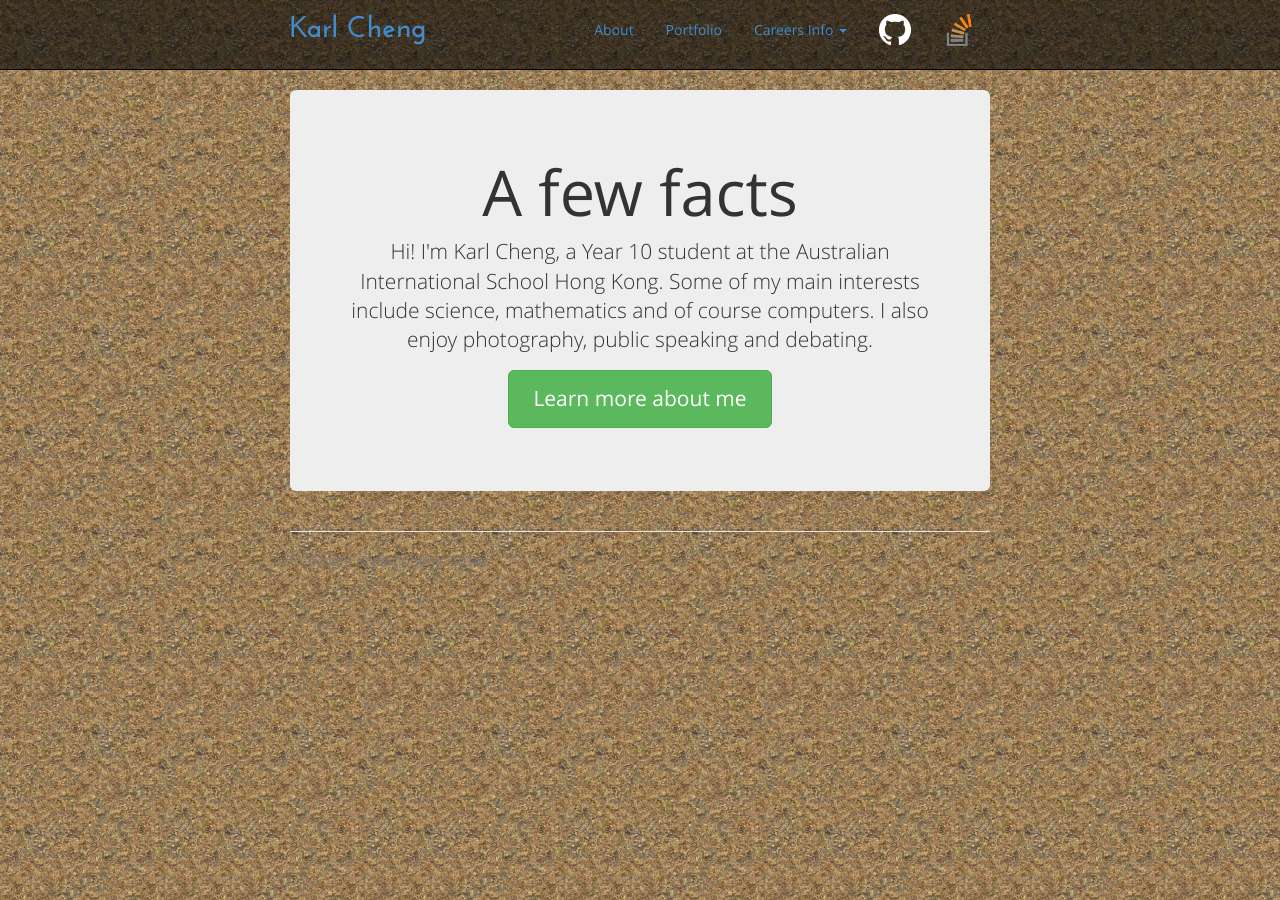
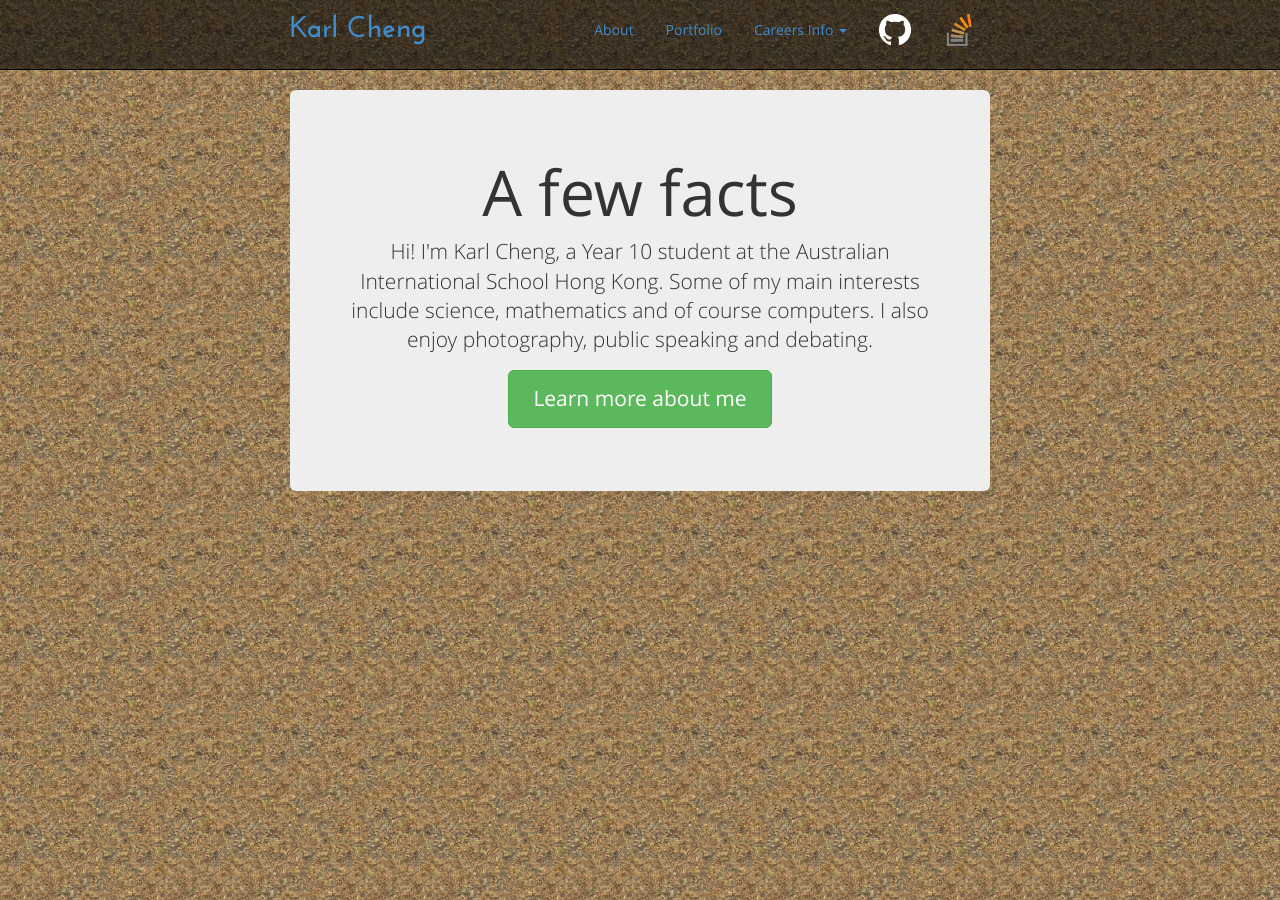
Before and after one commit to Qantas94Heavy/qantas94heavy.github.io, a Jekyll site: the page built from index.md, in a window 1280 px wide. Built offline with Jekyll 4.4.1, drawn with Linux system fonts in a browser that asks for light colours.

Commit message:
Remove footer for now, need to fix it later

```diff
--- a/_layouts/default.html
+++ b/_layouts/default.html
@@ -58,10 +58,6 @@
 
     <div class="container runway">
       <div class="content">{{ content }}</div>
-
-      <div class="footer">
-        <p>Copyright &copy; Karl Cheng, 2014</p>
-      </div>
     </div> <!-- /container -->
 
     <!-- Bootstrap core JavaScript
--- a/_layouts/home.html
+++ b/_layouts/home.html
@@ -58,10 +58,6 @@
 
     <div class="container">
       <div class="content">{{ content }}</div>
-
-      <div class="footer">
-        <p>Copyright &copy; Karl Cheng, 2014</p>
-      </div>
     </div> <!-- /container -->
 
     <!-- Bootstrap core JavaScript
```
